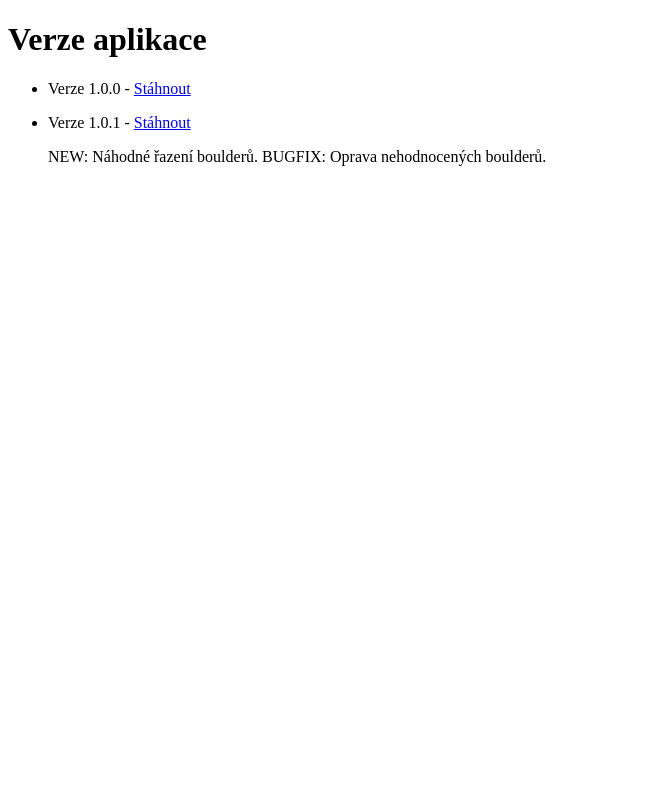
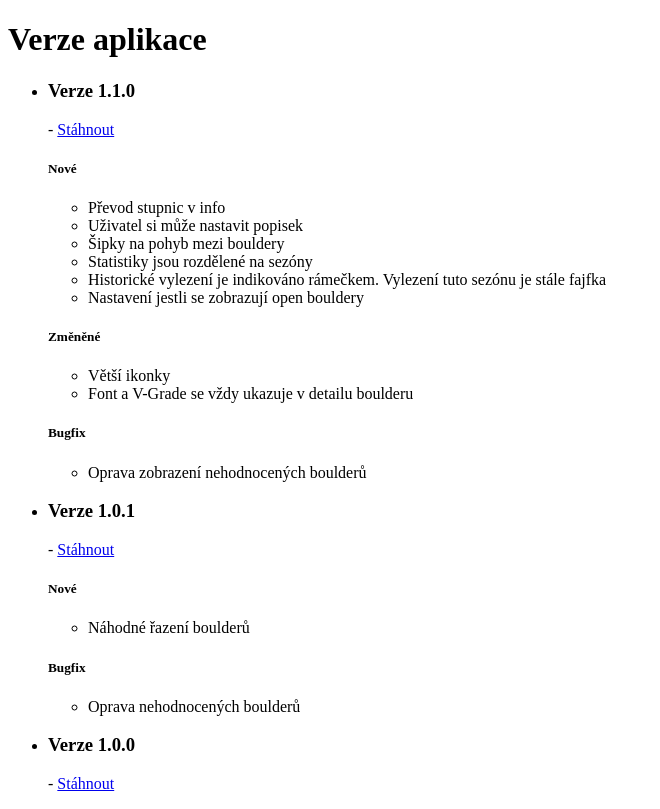
Before and after one commit to pepanzdorf/meteostanice, a Flask app: page /climbing/app in a window 1280 px wide. Shown: the whole page, without its empty margins (0-660 px from the left). Before the commit the page ends 166 px from the top, so only its background shows below. Run offline with Flask 3, Linux system fonts and the light colour scheme; some libraries are stand-ins or nearby versions.

Commit message:
patchnotes

```diff
--- a/app.py
+++ b/app.py
@@ -316,6 +316,9 @@ INFO = read_content("info")
 RAIN = read_content("rain")
 RADIO = read_content("radio")
 CAM = read_content("cam")
+PATCH_100 = read_content("patch_1.0.0")
+PATCH_101 = read_content("patch_1.0.1")
+PATCH_110 = read_content("patch_1.1.0")
 
 
 @app.route("/")
@@ -1361,8 +1364,21 @@ def climbing_stats():
 @app.route('/climbing/app', methods=['GET'])
 def climbing_app():
     versions = [
-        {"version": "1.0.0", "name": "climbing_app_1.0.0.apk", "description": ""},
-        {"version": "1.0.1", "name": "climbing_app_1.0.1.apk", "description": "NEW: Náhodné řazení boulderů. BUGFIX: Oprava nehodnocených boulderů."},
+        {
+            "version": "1.1.0",
+            "name": "climbing_app_1.1.0.apk",
+            "description": PATCH_110
+        },
+        {
+            "version": "1.0.1",
+            "name": "climbing_app_1.0.1.apk",
+            "description": PATCH_101
+        },
+        {
+            "version": "1.0.0",
+            "name": "climbing_app_1.0.0.apk",
+            "description": PATCH_100
+        },
     ]
 
     return render_template("climbing_app.html", versions=versions)
--- /dev/null
+++ b/content/patch_1.0.1.html
@@ -0,0 +1,12 @@
+<h5>Nové</h5>
+<ul>
+    <li>
+        Náhodné řazení boulderů
+    </li>
+</ul>
+<h5>Bugfix</h5>
+<ul>
+    <li>
+        Oprava nehodnocených boulderů
+    </li>
+</ul>
--- /dev/null
+++ b/content/patch_1.1.0.html
@@ -0,0 +1,36 @@
+<h5>Nové</h5>
+<ul>
+    <li>
+        Převod stupnic v info
+    </li>
+    <li>
+        Uživatel si může nastavit popisek
+    </li>
+    <li>
+        Šipky na pohyb mezi bouldery
+    </li>
+    <li>
+        Statistiky jsou rozdělené na sezóny
+    </li>
+    <li>
+        Historické vylezení je indikováno rámečkem. Vylezení tuto sezónu je stále fajfka
+    </li>
+    <li>
+        Nastavení jestli se zobrazují open bouldery
+    </li>
+</ul>
+<h5>Změněné</h5>
+<ul>
+    <li>
+        Větší ikonky
+    </li>
+    <li>
+        Font a V-Grade se vždy ukazuje v detailu boulderu
+    </li>
+</ul>
+<h5>Bugfix</h5>
+<ul>
+    <li>
+        Oprava zobrazení nehodnocených boulderů
+    </li>
+</ul>
--- a/templates/climbing_app.html
+++ b/templates/climbing_app.html
@@ -10,10 +10,10 @@
     <ul>
         {% for version in versions %}
         <li>
-            Verze {{ version.version }} -
-            <a href="/static/{{ version.name }}">Stáhnout</a>
+            <h3>Verze {{ version.version }}</h3>
+            - <a href="/static/{{ version.name }}">Stáhnout</a>
             <p>
-                {{ version.description }}
+                {{ version.description | safe }}
             </p>
         </li>
         {% endfor %}
```
Also changed, not shown: content/patch_1.0.0.html (added).
